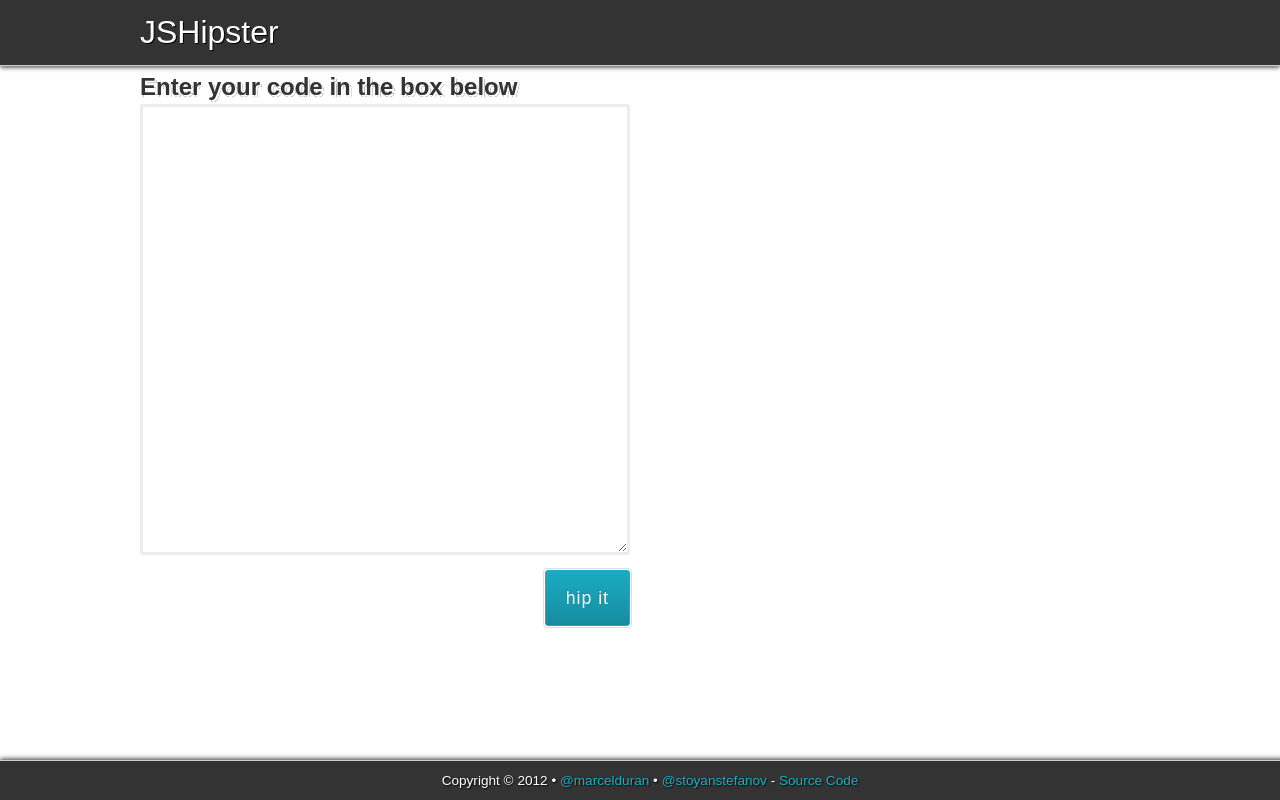
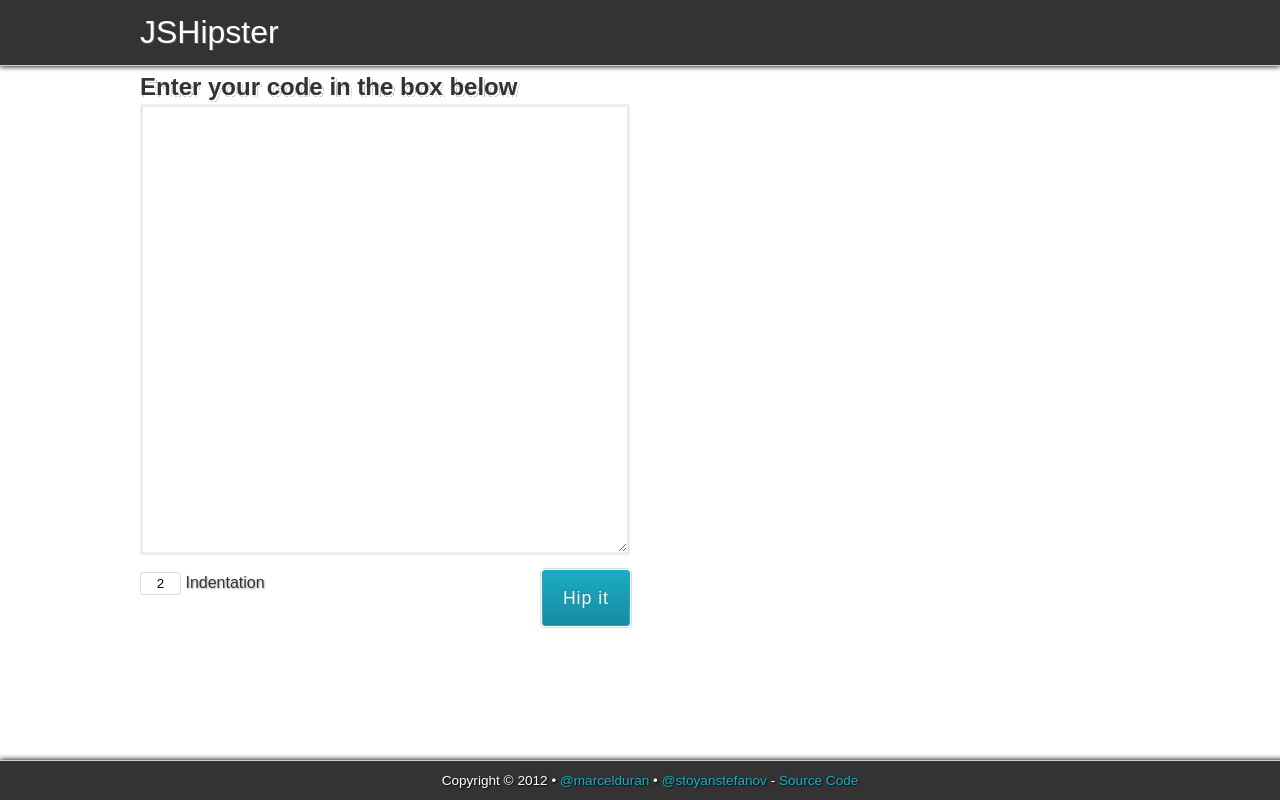
Before and after one commit to marcelduran/jshipster, a plain HTML site: page index.html in a window 1280 px wide. Drawn offline with Linux system fonts and the light colour scheme.

Commit message:
added indentation option

```diff
--- a/index.html
+++ b/index.html
@@ -15,7 +15,9 @@
                     <h2>Enter your code in the box below</h2>
                     <textarea id="source"></textarea>
                     <div id="inputButtons">
-                        <button id="hipit" class="btn">hip it</button>
+                        <input type="text" size="2" id="indent" value="2">
+                        <label for="indent">Indentation</label>
+                        <button id="hipit" class="btn">Hip it</button>
                     </div>
                 </div>
                 <div id="output" class="invisible">
--- a/jshipster.js
+++ b/jshipster.js
@@ -35,6 +35,7 @@
         // dom elements
         meterImg,
         source = doc.getElementById('source'),
+        indent = doc.getElementById('indent'),
         hipit = doc.getElementById('hipit'),
         output = doc.getElementById('output'),
         results = doc.getElementById('results');
@@ -72,7 +73,7 @@
                 coercion: 0
             },
             option = {
-                indent: 2
+                indent: parseInt(indent.value, 10) || 2
             },
             jslintResult = JSLINT(source.value, option),
             errors = JSLINT.data().errors || [];
@@ -92,6 +93,7 @@
                 if (check(reason, msg[key], key === 'comma')) {
                     hipster[key] += 1;
                     found = true;
+                    console.log(key, err.line, reason);
                 }
             }
         });
--- a/style.css
+++ b/style.css
@@ -46,7 +46,6 @@ h2 {
     display: inline-block;
     vertical-align: middle;
     margin: 10px 10px 10px 0;
-    text-shadow: 1px 1px #000;
 }
 
 #header a:link, #footer a:link, #header a:visited, #footer a:visited {
@@ -57,6 +56,7 @@ h2 {
 
 #logo {
     font-size: 32px;
+    text-shadow: 1px 1px #555;
 }
 
 #main {
@@ -89,7 +89,22 @@ h2 {
 #inputButtons {
     margin: 15px auto 40px;
     position: relative;
-    text-align: right;
+}
+
+#inputButtons input {
+    border: 1px solid #ddd;
+    border-radius: 3px;
+    padding: 3px;
+    margin: 2px 0;
+    text-align: center;
+}
+
+#inputButtons label {
+    text-shadow: 1px 1px 2px #aaa;
+}
+
+#hipit {
+    float: right;
 }
 
 .btn {
```
